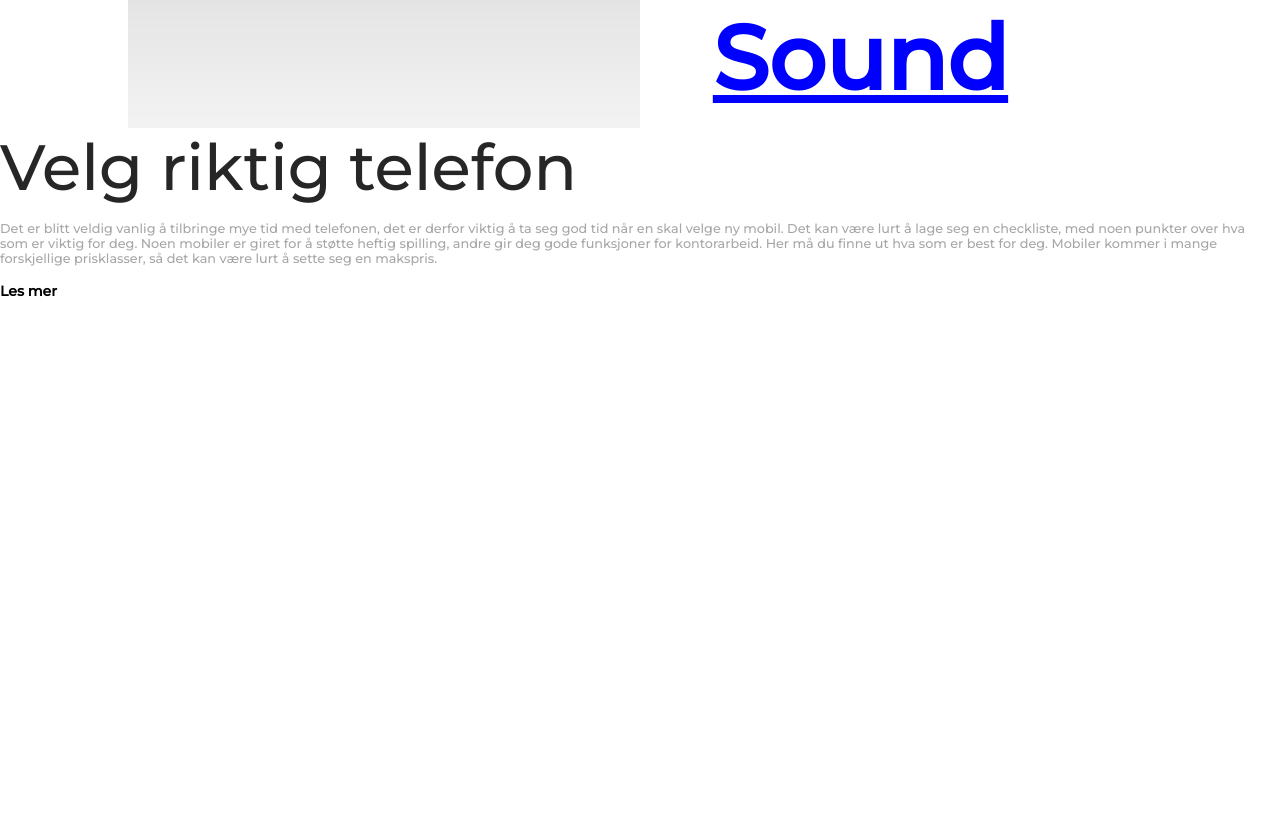
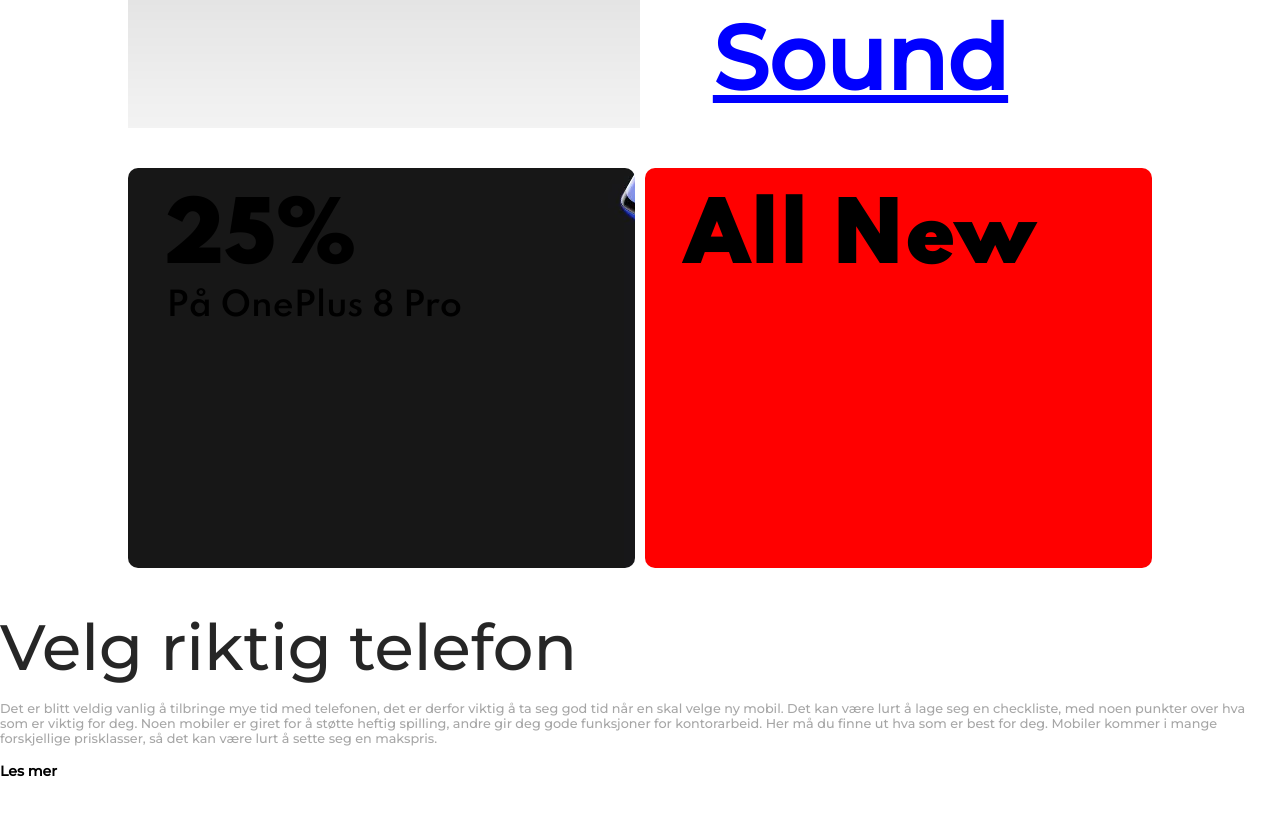
Before and after one commit to perhenrikgithub/BigProsjekt, a plain HTML site: page home2(whiteblue).html in a window 1280 px wide. Shown: the part 1140-1954 px from the top of the page. Before the commit the page ends 1588 px from the top, so only its background shows below. Drawn offline with Linux system fonts and the light colour scheme.

Commit message:
update 25.3 - 08:54

```diff
--- a/CSS/stylesheet3.css
+++ b/CSS/stylesheet3.css
@@ -47,7 +47,7 @@ body {
 }
 .text-type-linkstyle-large {
     font-weight: 600;
-    color: blue;
+    color: var(--brandcolor);
 }
 .text-type-linkstyle-small {
     padding-top: 10vh;
@@ -55,16 +55,18 @@ body {
     text-decoration: none;
     color: black;
     font-size: 1.1vw;
-
+    cursor: pointer;
 }
-    /* other */
-/* .hr1 {
-    width: 90%;
-    margin: 3vh 3vw;
-    height: .8vw;
-    border-width: 0;
-    background-color:blue
-} */
+.text-type-poster-header {
+    font-size: 10vh;
+    font-family: 'Spartan', 'Montserrat', sans-serif;
+    font-weight: 900;
+}
+.text-type-poster-underline {
+    font-size: 4vh;
+    font-family: 'Spartan', 'Montserrat', sans-serif;
+    font-weight: 600;
+}
 /*==============
    2. header
 ==============*/
@@ -113,19 +115,45 @@ header {
     padding: 2vh 2vw;
     list-style: none;
 }
-.frontpage-nav-producttype a:hover {
-    cursor: pointer;
-    padding: 8%;
-    transition: 100ms;
-    transition: ease-in-out;
-    -webkit-transition: ease-in-out;
-    -moz-transition: ease-in-out;
-    -ms-transition: ease-in-out;
-    -o-transition: ease-in-out;
-}
+
 /*==============
    4. frontpage article
 ==============*/
 .frontpage-article {
     height: 40vh;
 }
+/*==============
+   5. frontpage poster
+==============*/
+.frontpage-poster-container-container {
+    width: 100%;
+    height: 60vh;
+    display: grid;
+    place-items: center;
+    /* background-color: green; */
+}
+.frontpage-poster-container {
+    width: 80vw;
+    height: 50vh;
+    display: grid;
+    grid-template-columns: repeat(2, 1fr);
+    grid-template-rows: 1fr;
+    gap: 10px 10px;
+    grid-template-areas:
+    "frontpage-poster-left frontpage-poster-right";
+}
+.frontpage-poster {
+    padding: 3vh 3vw;
+    border-radius: 10px;
+    background-color: red;
+}
+.frontpage-poster-left {
+    grid-area: frontpage-poster-left;
+    background-image: url(../BILDER/oneplus8pro2.webp);
+    background-position: bottom left;
+    background-repeat: repeat-x;
+}
+
+.frontpage-poster-right {
+    grid-area: frontpage-poster-right;
+}
--- /dev/null
+++ b/SASS/main.scss
@@ -0,0 +1,33 @@
+/*==============
+   1.
+
+==============
+   1. General
+==============*/
+/* 1.1 :root * etc. */
+$brand-color: blue;
+$main-color: rgba(0,0,0,0.95);
+$main-accent-color: rgba(0,0,0,0.35);
+$white-color: rgba(255,255,255,0.9);
+$white-accent-color: rgba(255,255,255,0.8);
+
+*{
+    margin: 0;
+    padding: 0;
+    font-family: 'Montserrat', Arial, Helvetica, sans-serif;
+}
+.header-container {
+    height: 100vh;
+    background-color: #fff;
+    color: $brand-color;
+    display: grid;
+    place-items: center;
+    font-weight: 600;
+
+    .header-text {
+        font-size: 30vh;
+    }
+    .header-underline {
+        font-size: 6vh;
+    }
+}
--- a/home2(whiteblue).html
+++ b/home2(whiteblue).html
@@ -10,6 +10,7 @@
         <link href="https://fonts.googleapis.com/css2?family=Montserrat:ital,wght@0,100;0,200;0,300;0,400;0,500;1,100;1,200;1,300;1,400;1,500&family=Roboto:ital,wght@0,100;0,300;0,400;0,500;0,700;0,900;1,100;1,300;1,400;1,500;1,700;1,900&family=Spartan:wght@100;200;300;400;500;600;700;800;900&display=swap" rel="stylesheet">
     </head>
 <body>
+
     <div class="header-container">
         <header>
             <div class="text-type-header">BRAND</div>
@@ -29,9 +30,18 @@
             </nav>
         </div>
 
-        <!-- <hr class="hr1"> -->
 
-        <article>
+        <article class="frontpage-poster-container-container">
+            <div class="frontpage-poster-container">
+                <div class="frontpage-poster frontpage-poster-left">
+                    <h class="text-type-poster-header">25%</h>
+                    <p class="text-type-poster-underline">På OnePlus 8 Pro</p>
+                </div>
+                <div class="frontpage-poster frontpage-poster-right">
+                    <h class="text-type-poster-header">All New</h>
+                    <p class="text-type-poster-underline"></p>
+                </div>
+            </div>
 
         </article>
 
@@ -40,10 +50,19 @@
                 <p class="text-type-article-paragraph">Det er blitt veldig vanlig å tilbringe mye tid med telefonen, det er derfor viktig å ta seg god tid når en skal velge ny mobil. Det kan være lurt å lage seg en checkliste, med noen punkter over hva som er viktig for deg. Noen mobiler er giret for å støtte heftig spilling, andre gir deg gode funksjoner for kontorarbeid. Her må du finne ut hva som er best for deg. Mobiler kommer i mange forskjellige prisklasser, så det kan være lurt å sette seg en makspris.</p>
                 <a class="text-type-linkstyle-small" href="#">Les mer</a>
         </article>
-
-
     </div>
 
+    <header class="hero">
+
+        <ul class="slider">
+          <li class="slide s1"></li>
+          <li class="slide s2"></li>
+          <li class="slide s3"></li>
+          <li class="slide s4"></li>
+          <li class="slide s5"></li>
+        </ul>
+
+      </header>
 
 
 </body>
```
Also changed, not shown: home4(scass).html (added, +24 -0 lines), BILDER/oneplus8pro2.webp (added), BILDER/onplus8pro1.webp (added), CSS/main.css (added), CSS/scss.css (added), 3 other files.
